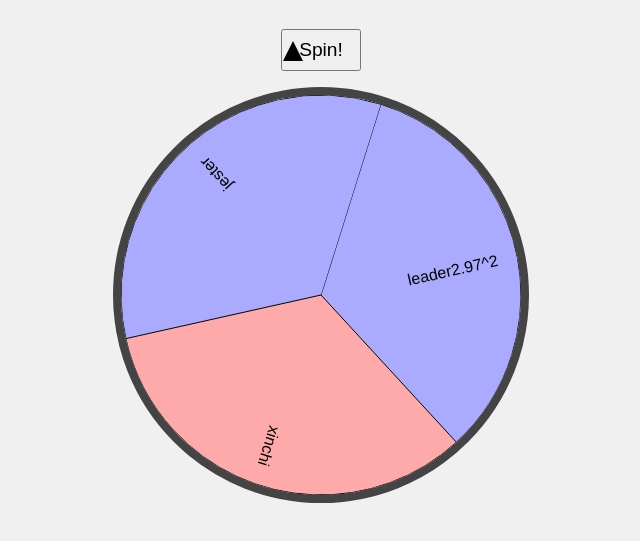
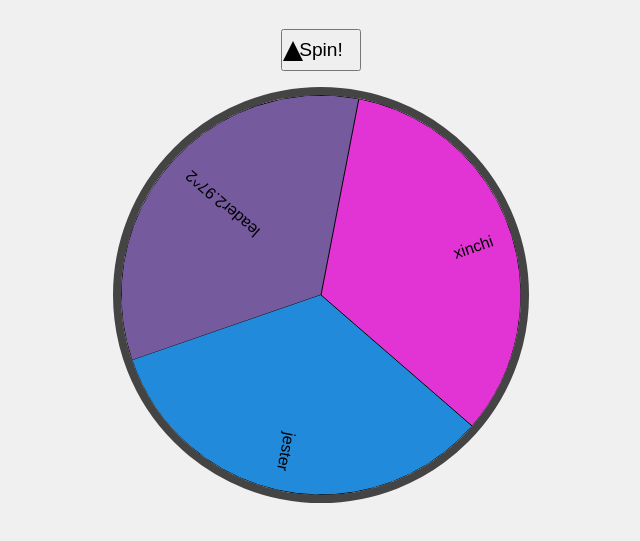
Before and after one commit to Yet06/Wheel-of-fair, a plain HTML site: page index.html in a window 1280 px wide. Both pictures are taken after a click on the button "Spin!". Shown: the part 189-730 px from the top of the page, without its empty margins (319-959 px from the left). Drawn offline with Linux system fonts and the light colour scheme.

Commit message:
Update index.html

```diff
--- a/index.html
+++ b/index.html
@@ -31,7 +31,7 @@
     .arrow {
       position: absolute;
       top: -30px;
-      left: 180px;  /* Centered above the wheel */
+      left: 180px;
       width: 0;
       height: 0;
       border-left: 10px solid transparent;
@@ -61,29 +61,32 @@
       const arrow = document.getElementById("arrow");
 
       let names = [];
-      let weightedNames = [];
       let anglePerSlice = 0;
       let startAngle = 0;
       let spinning = false;
 
       // 🎯 Secret probability weights set only in code
       const secretWeights = {
-        "leader2.97^2": 95,
+        "leader2.972": 95,
         "xinchi": 1,
         "jester": 1,
-      };
+           };
 
       function parseNames(input) {
         const rawNames = input.split(",").map(n => n.trim()).filter(n => n);
         names = [];
-        weightedNames = [];
         for (let n of rawNames) {
-          if (!names.includes(n)) names.push(n); // Avoid duplicates on display
-          const weight = secretWeights[n] || 1;
-          for (let i = 0; i < weight; i++) {
-            weightedNames.push(n);  // Add the name to the weighted array multiple times based on its weight
-          }
+          if (!names.includes(n)) names.push(n); // Avoid duplicates
         }
+      }
+
+      function getRandomColor() {
+        const letters = '0123456789ABCDEF';
+        let color = '#';
+        for (let i = 0; i < 6; i++) {
+          color += letters[Math.floor(Math.random() * 16)];
+        }
+        return color;
       }
 
       function drawWheel() {
@@ -96,7 +99,7 @@
           ctx.beginPath();
           ctx.moveTo(200, 200);
           ctx.arc(200, 200, 200, angle, angle + anglePerSlice);
-          ctx.fillStyle = i % 2 === 0 ? "#aaf" : "#faa";
+          ctx.fillStyle = getRandomColor();  // Random color for each slice
           ctx.fill();
           ctx.stroke();
           ctx.save();
@@ -111,15 +114,14 @@
       }
 
       function spinWheel() {
-        if (spinning || weightedNames.length === 0) return;
+        if (spinning || names.length === 0) return;
         spinning = true;
 
         // Randomize the stopping point using weighted names
-        const randomIndex = Math.floor(Math.random() * weightedNames.length);
-        const winnerName = weightedNames[randomIndex];
-        const winnerIndex = names.indexOf(winnerName);  // Get the index of the winner name
+        const randomIndex = Math.floor(Math.random() * names.length);
+        const winnerName = names[randomIndex];
+        const winnerAngle = randomIndex * anglePerSlice + Math.random() * anglePerSlice;  // Random stop within slice
 
-        const randomStopAngle = winnerIndex * anglePerSlice + (Math.random() * anglePerSlice); // Random stop within slice
         let currentRotation = 0;
         let spinTime = 0;
         const duration = 4000;
@@ -128,17 +130,18 @@
         const spin = setInterval(() => {
           spinTime += spinInterval;
           const easeOut = 1 - Math.pow(1 - spinTime / duration, 3);
-          currentRotation = easeOut * (randomStopAngle + 10 * 2 * Math.PI);
+          currentRotation = easeOut * (winnerAngle + 10 * 2 * Math.PI);
           startAngle = currentRotation;
           drawWheel();
           if (spinTime >= duration) {
             clearInterval(spin);
             spinning = false;
 
-            // Calculate the angle for the arrow and position it correctly
-            const arrowAngle = randomStopAngle - Math.PI / 2;
+            // Arrow positioning logic
+            const arrowAngle = winnerAngle - Math.PI / 2;
             const arrowPosition = 200 + 200 * Math.cos(arrowAngle);
             arrow.style.left = `${arrowPosition}px`;  // Adjust arrow position
+
             resultText.textContent = `Winner: ${winnerName}`;
           }
         }, spinInterval);
```
